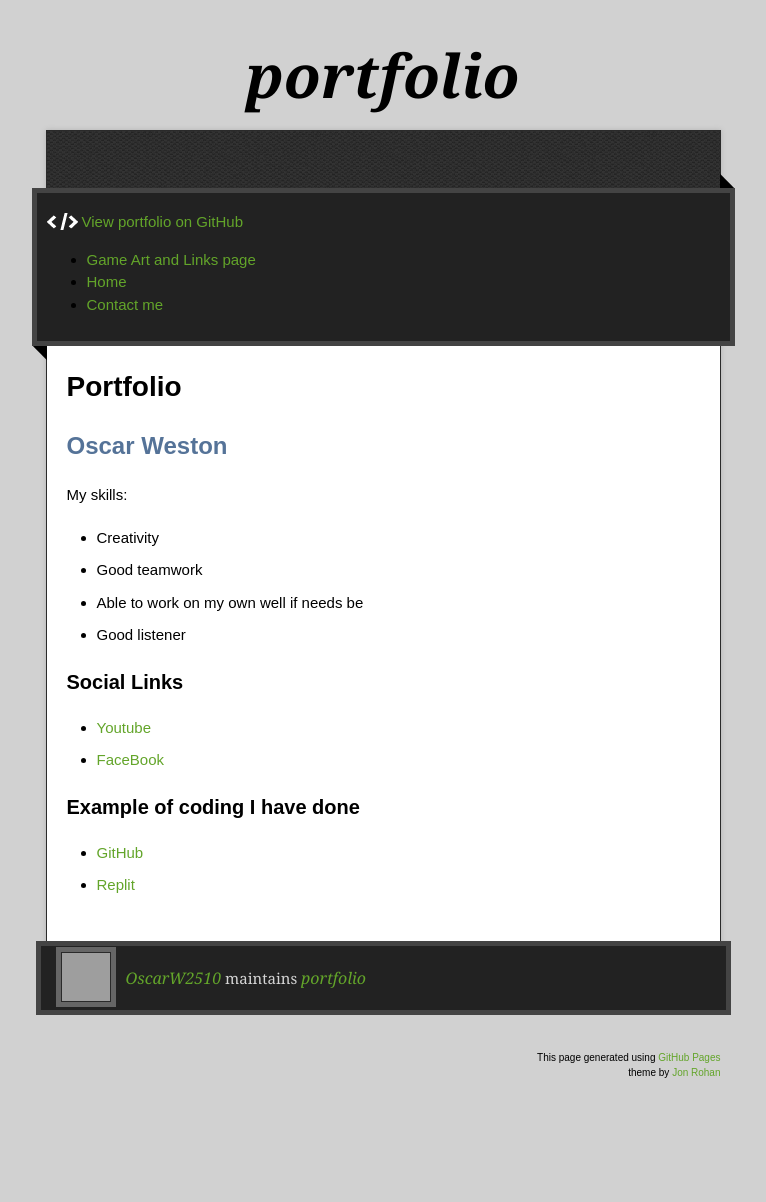
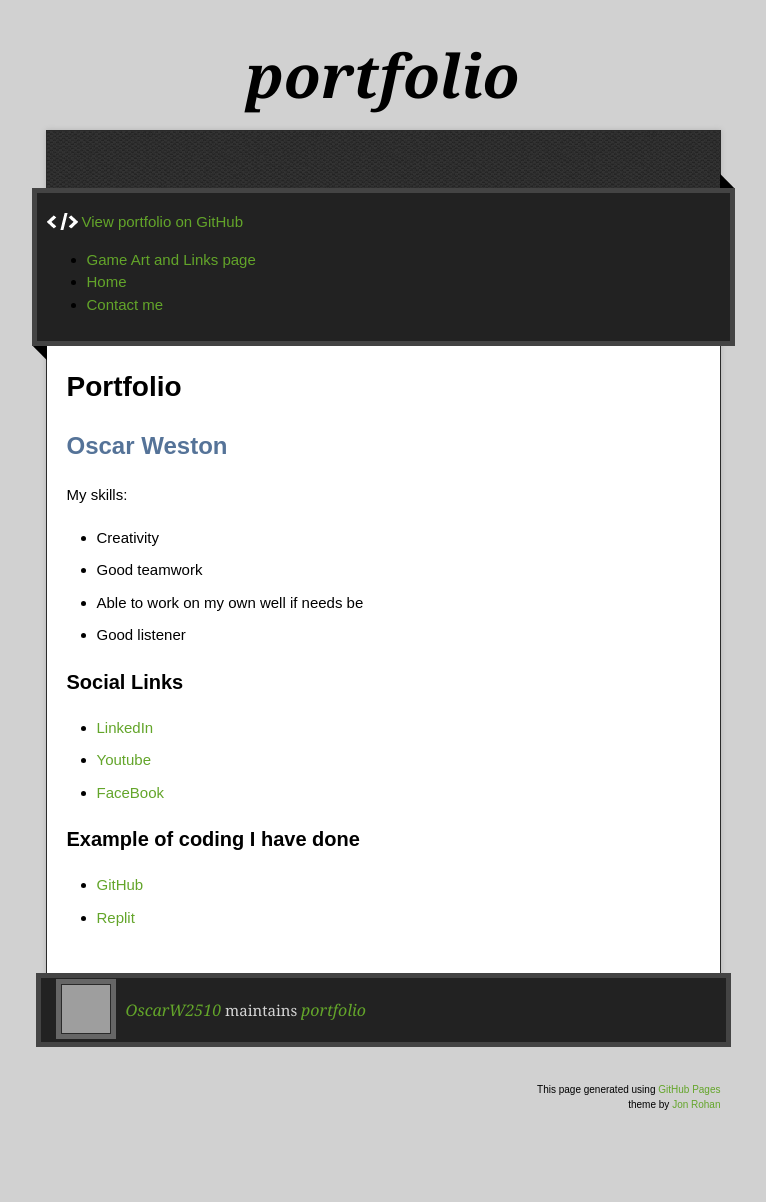
Before and after one commit to OscarW2510/portfolio, a Jekyll site: the page built from index.md, in a window 1280 px wide. Shown: the whole page, without its empty margins (257-1023 px from the left). Built offline with Jekyll 4.4.1, drawn with Linux system fonts in a browser that asks for light colours; our own code applies the rules of GitHub Pages for plain Markdown files; the repository's description, which GitHub fills in, is left out; before the commit the page ends 1170 px from its top, so only the background shows below that; grey boxes are pictures that could not be loaded.

Commit message:
Update index.md

```diff
--- a/index.md
+++ b/index.md
@@ -10,6 +10,7 @@ My skills:
 
 
 ### Social Links
+- [LinkedIn](https://www.linkedin.com/in/oscar-weston-b9756919b/)
 - [Youtube](https://www.youtube.com/)
 - [FaceBook](https://www.facebook.com/profile.php?id=100008000595622)
 
```
